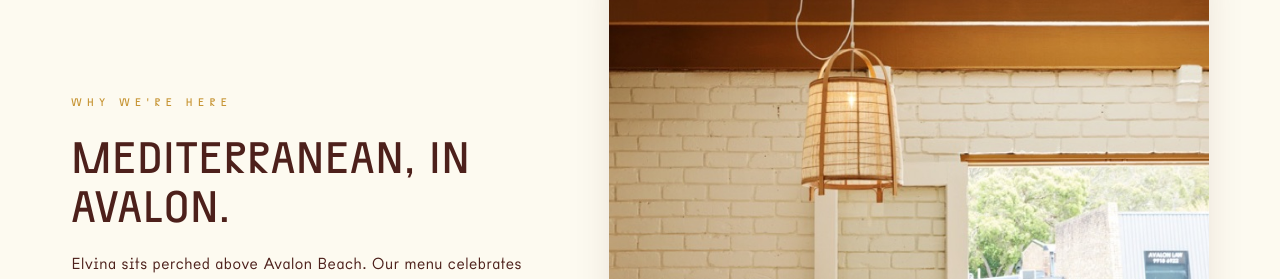
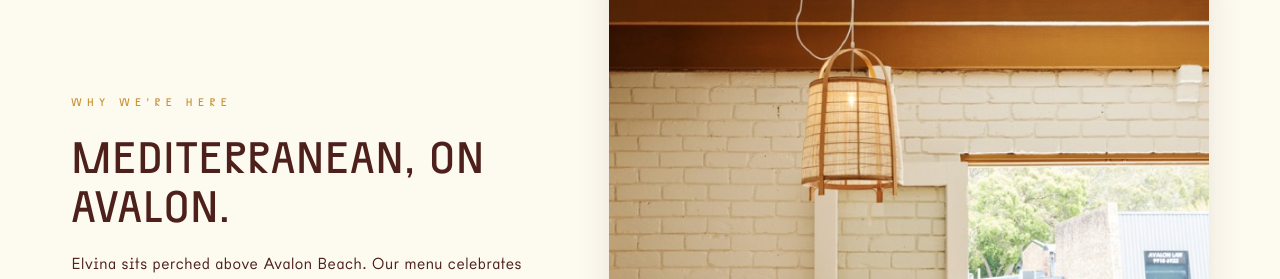
Before and after one commit to seammedia/bar-elvina, a Next.js app: page /about in a window 1280 px wide. Shown: the part 800-1079 px from the top of the page. Built offline with nearby package versions, Linux system fonts and the light colour scheme.

Commit message:
Copy: 'in Avalon' → 'on Avalon' (home + about headings)

```diff
--- a/src/app/about/page.tsx
+++ b/src/app/about/page.tsx
@@ -8,7 +8,7 @@
 export const metadata: Metadata = {
   title: "Our Story — Elvina",
   description:
-    "Elvina is a neighbourhood restaurant and bar in Avalon Beach, inspired by the relaxed spirit of the Mediterranean.",
+    "Elvina is a neighbourhood restaurant and bar on Avalon Beach, inspired by the relaxed spirit of the Mediterranean.",
 };
 
 const values = [
@@ -47,7 +47,7 @@
           <div className="about-grid">
             <div className="about-copy">
               <span className="eyebrow">Why we&apos;re here</span>
-              <h2>Mediterranean, in Avalon.</h2>
+              <h2>Mediterranean, on Avalon.</h2>
               <p>
                 Elvina sits perched above Avalon Beach. Our menu celebrates seasonal
                 produce, generous sharing plates and thoughtfully selected wines, all
--- a/src/components/about.tsx
+++ b/src/components/about.tsx
@@ -5,7 +5,7 @@
         <div className="about-grid">
           <div className="about-copy">
             <span className="eyebrow">A True Local</span>
-            <h2>Mediterranean, in Avalon Beach.</h2>
+            <h2>Mediterranean, on Avalon Beach.</h2>
             <p>
               Elvina sits perched above Avalon Beach, looking out toward the
               main street. Inside, an eclectic list of wine, plates pulled from
```
